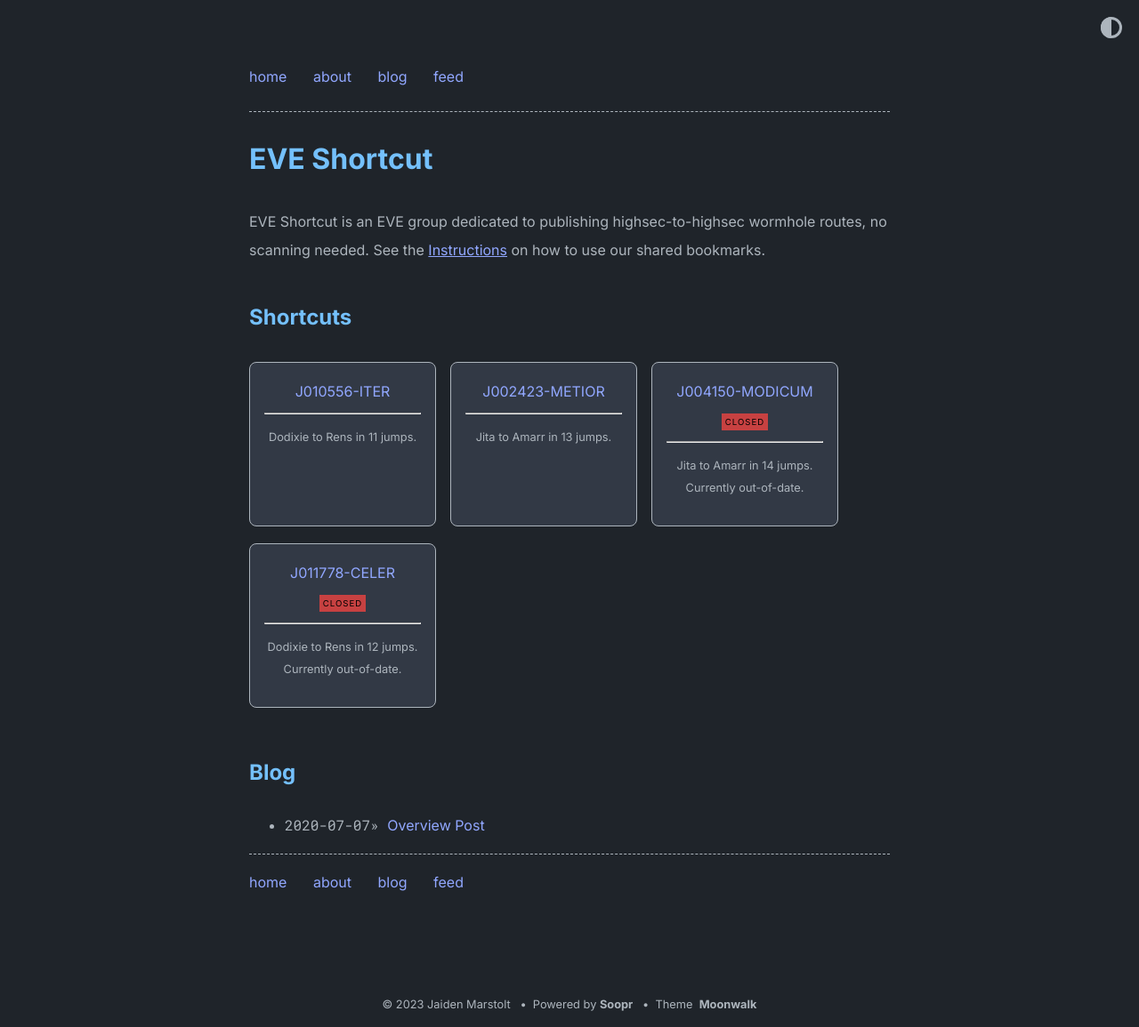
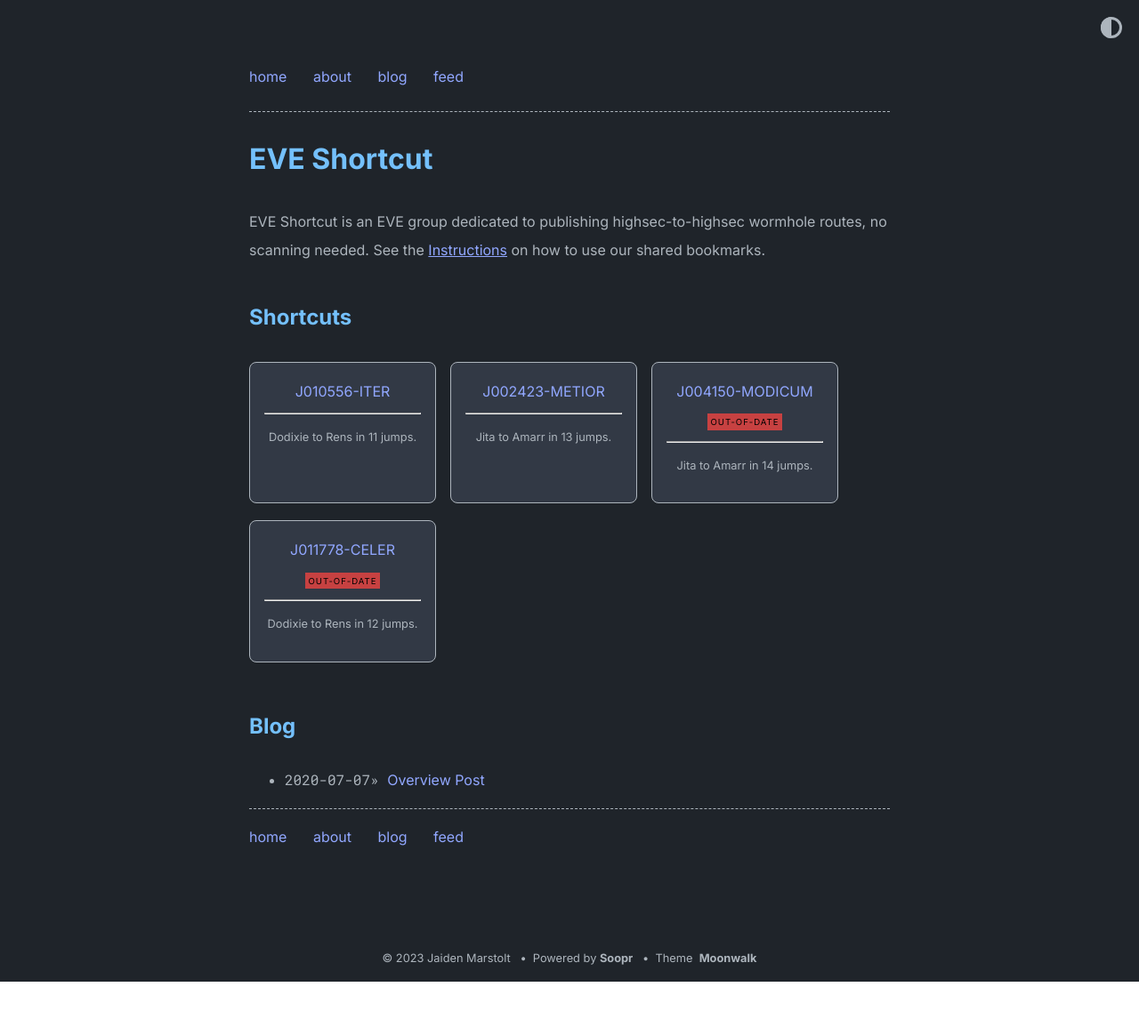
Before and after one commit to eveshortcut/eveshortcut.github.io, a Jekyll site: the page built from index.md, in a window 1280 px wide. Shown: the whole page at 89% size. Built offline with Jekyll 4.4.1, drawn with Linux system fonts in a browser that asks for light colours; after the commit the page ends 1104 px from its top, so only the background shows below that.

Commit message:
Update home.yml

```diff
--- a/_data/home.yml
+++ b/_data/home.yml
@@ -15,20 +15,22 @@ project_entries:
   - title: J010556-ITER<br>
     url: iter
     desc: Dodixie to Rens in 11 jumps.
+    #highlight: OUT-OF-DATE
 
   - title: J002423-METIOR<br>
     url: metior
     desc: Jita to Amarr in 13 jumps.
+    #highlight: OUT-OF-DATE
 
   - title: J004150-MODICUM<br>
     url: modicum
-    desc: Jita to Amarr in 14 jumps. Currently out-of-date.
-    highlight: CLOSED
+    desc: Jita to Amarr in 14 jumps.
+    highlight: OUT-OF-DATE
 
   - title: J011778-CELER<br>
     url: celer
-    desc: Dodixie to Rens in 12 jumps. Currently out-of-date.
-    highlight: CLOSED
+    desc: Dodixie to Rens in 12 jumps.
+    highlight: OUT-OF-DATE
 
 footer_entries:
   - title: home
```
